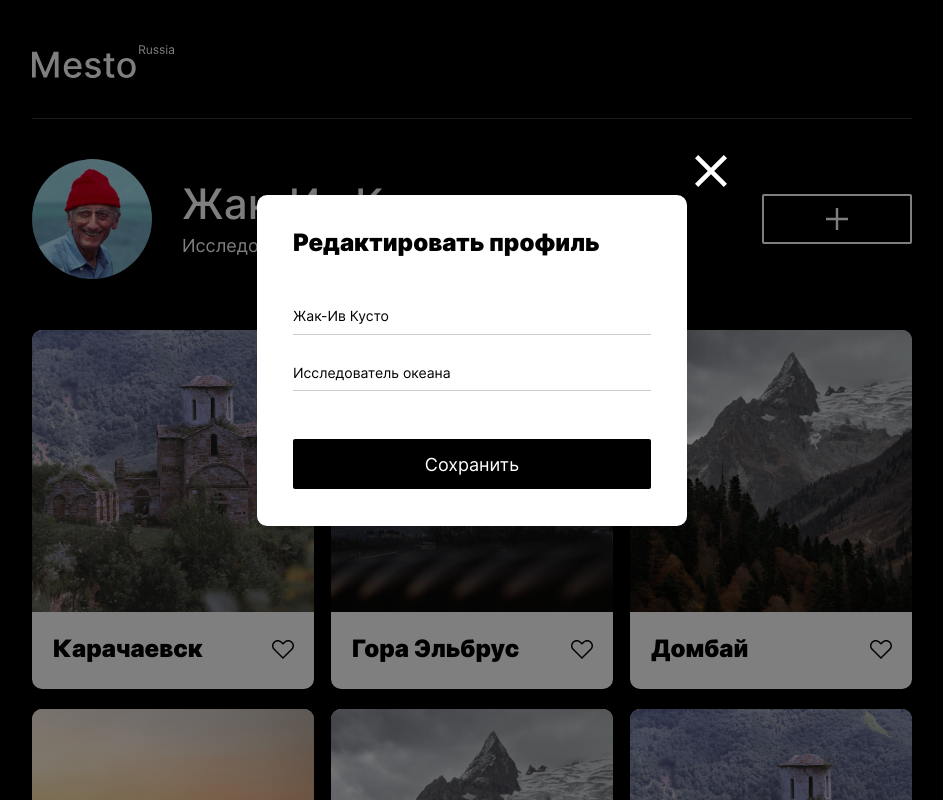
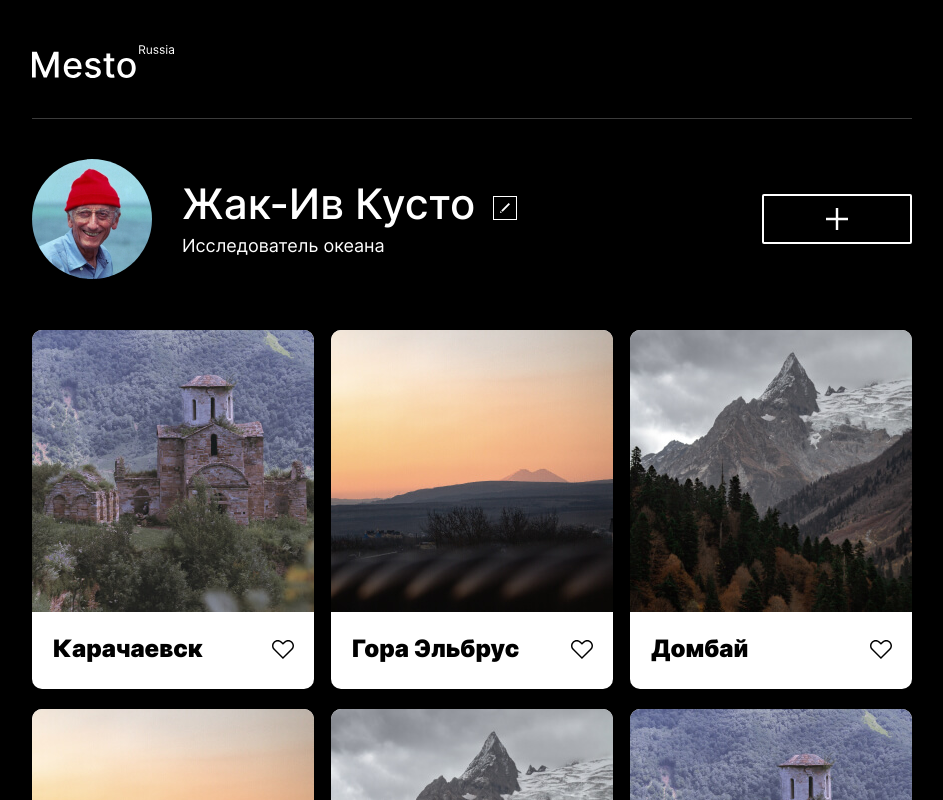
Before and after one commit to tyazhelomov/mesto-project-tya, a plain HTML site: page index.html in a window 1280 px wide. Shown: the top 800 px of the page, without its empty margins (168-1111 px from the left). Drawn offline with Linux system fonts and the light colour scheme.

Commit message:
Project mesto done

```diff
--- a/index.html
+++ b/index.html
@@ -70,7 +70,7 @@
       <p class="footer__copyright">&copy; 2020 Mesto Russia</p>
     </div>
   </footer>
-  <div class="popup popup_opened">
+  <div class="popup">
     <form class="popup__container" name="popup__container">
       <button class="popup__close" name="popup__close"></button>
       <h2 class="popup__header">Редактировать профиль</h2>
```
